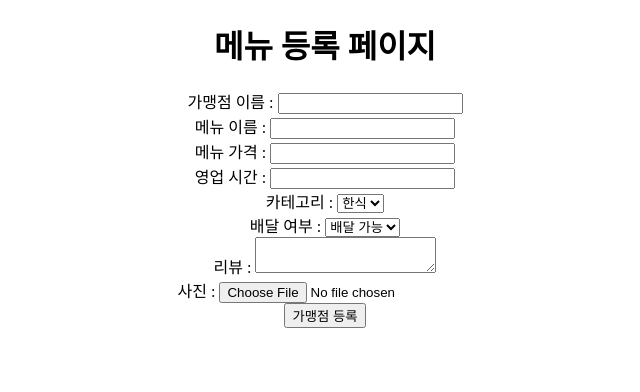
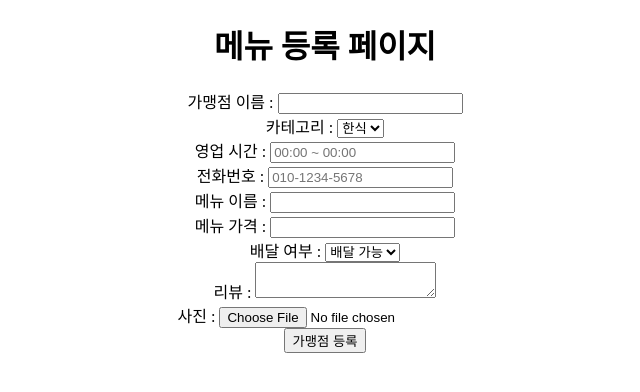
Before and after one commit to yuseungchul/toy-project, a React (Create React App) app: page /restaurant/regist in a window 1280 px wide. Shown: the top 392 px of the page, without its empty margins (315-955 px from the left). Built offline with nearby package versions, Linux system fonts and the light colour scheme.

Commit message:
[안세용] comments : [value] 로 수정

```diff
--- a/src/components/form/RestaurantRegistForm.js
+++ b/src/components/form/RestaurantRegistForm.js
@@ -24,7 +24,7 @@ function RestaurantRegistForm() {
             price:'',
             detail : {
                 comments: '',
-                image: ''
+                images_category: ''
             }
         }
     );
@@ -42,7 +42,7 @@ function RestaurantRegistForm() {
             case 'comments' :
                 name = 'detail';
                 value = {
-                    comments : value,
+                    comments : [value],
                     image : registRestaurant.detail.image
                 };
                 break;
@@ -50,7 +50,7 @@ function RestaurantRegistForm() {
 
         setRegistRestaurant(
             {
-                ...registRestaurant ,
+                ...registRestaurant,
                 [name] : value
             }
         );
@@ -70,7 +70,7 @@ function RestaurantRegistForm() {
                 ...registRestaurant,
                 detail : {
                     comments : registRestaurant.detail.comments,
-                    image : base64
+                    images_category : base64
                 }
             }
         );
@@ -114,15 +114,6 @@ function RestaurantRegistForm() {
             <label>가맹점 이름 : </label>
             <input type="text" name="storetNm" value={ registRestaurant.storetNm } onChange={ onChangeHandler }/>
             <br/>
-            <label>메뉴 이름 : </label>
-            <input type="text" name="menu" value={ registRestaurant.menu } onChange={ onChangeHandler }/>
-            <br/>
-            <label>메뉴 가격 :  </label>
-            <input type="text" name="price" value={ registRestaurant.price } onChange={ onChangeHandler }/>
-            <br/>
-            <label>영업 시간 :  </label>
-            <input type="text" name="operationHour" value={ registRestaurant.operationHour } onChange={ onChangeHandler }/>
-            <br/>
             <label>카테고리 : </label>
             <select name="category" value={ registRestaurant.category } onChange={ onChangeHandler }>
                 <option>한식</option>
@@ -131,6 +122,18 @@ function RestaurantRegistForm() {
                 <option>중식</option>
                 <option>분식</option>
             </select>
+            <br/>
+            <label>영업 시간 :  </label>
+            <input type="text" name="operationHour" value={ registRestaurant.operationHour } onChange={ onChangeHandler } placeholder="00:00 ~ 00:00"/>
+            <br/>
+            <label>전화번호 : </label>
+            <input type="text" name="phone" value={ registRestaurant.phone } onChange={ onChangeHandler } placeholder="010-1234-5678"/>
+            <br/>
+            <label>메뉴 이름 : </label>
+            <input type="text" name="menu" value={ registRestaurant.menu } onChange={ onChangeHandler }/>
+            <br/>
+            <label>메뉴 가격 :  </label>
+            <input type="text" name="price" value={ registRestaurant.price } onChange={ onChangeHandler }/>
             <br/>
             <label>배달 여부 : </label>
             <select name="isDelivery" value={ registRestaurant.isDelivery } onChange={ onChangeHandler }>
--- a/src/pages/Restaurants.js
+++ b/src/pages/Restaurants.js
@@ -1,5 +1,6 @@
 import RestaurantList from "../components/lists/RestaurantList";
 import { Link } from 'react-router-dom';
+
 
 function Restaurants() {
 
@@ -10,6 +11,8 @@ function Restaurants() {
             <Link to="./regist" >
                 <button>메뉴 등록</button>
             </Link>
+            <button>이름순 정렬</button>
+            <button>좋아요 순 정렬</button>
             <RestaurantList/>
         </div>
     );
```
